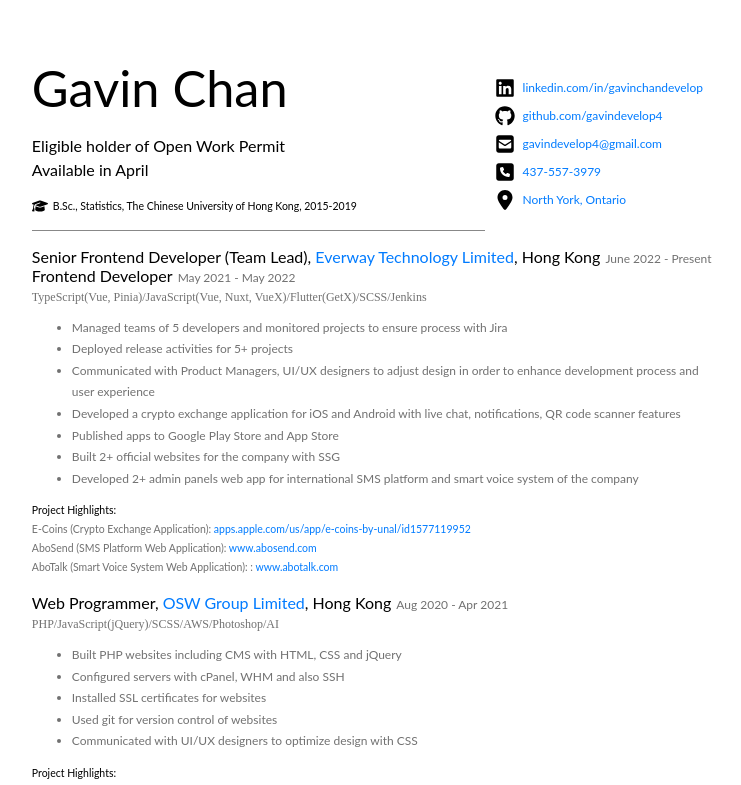
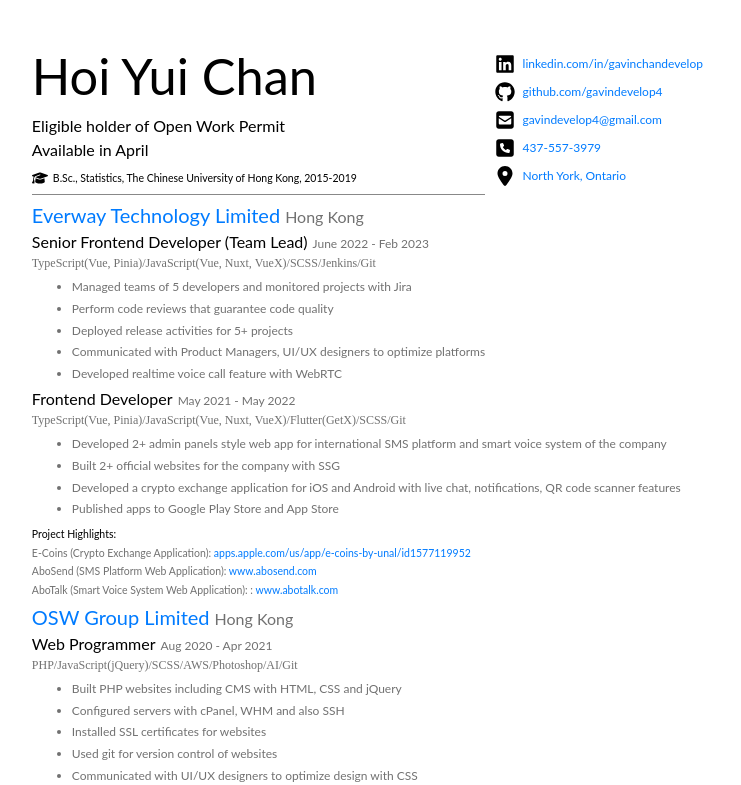
Before and after one commit to gavindevelop4/resume-vue, a Vue app: page / in a window 1280 px wide. Shown: the top 785 px of the page, without its empty margins (268-1009 px from the left). Built offline with nearby package versions, Linux system fonts and the light colour scheme.

Commit message:
Alter: update job description and padding

```diff
--- a/src/App.vue
+++ b/src/App.vue
@@ -62,9 +62,9 @@
         }
     }
     .subpage {
-        padding: 1.5cm;
+        padding: 1.2cm 1.5cm;
         /* border: 5px red solid; */
-        height: 257mm;
+        height: 297mm;
         /* outline: 2cm #FFEAEA solid; */
     }
 </style>
--- /dev/null
+++ b/src/components/CompanyName.vue
@@ -0,0 +1,48 @@
+<template>
+  <div class="companyName">
+    <span class="title"><a :href="link">{{ title }}</a></span>
+    <span class="location">{{ location }}</span>
+  </div>
+</template>
+
+<script>
+export default {
+  name: "CompanyName",
+  props: {
+    title: {
+      type: String,
+      default: '',
+    },
+    link: {
+      type: String,
+      default: ''
+    },
+    location: {
+      type: String,
+      default: 'Hong Kong'
+    },
+  }
+}
+</script>
+
+<style lang="scss">
+.companyName {
+  font-size: 20px;
+  .title {
+    color: #007BFF;
+    // font-weight: 700;
+
+    a {
+      color: #007BFF;
+      text-decoration: none;
+      // font-style: italic;
+    }
+  }
+
+  .location {
+    color: #717171;
+    margin-left: 5px;
+    font-size: 16px;
+  }
+}
+</style>
--- /dev/null
+++ b/src/components/JobTitle.vue
@@ -0,0 +1,40 @@
+<template>
+  <div class="jobTitle">
+    <span>{{ title }}</span>
+    <span class="date"> {{ startDate }} - {{ endDate }}</span>
+  </div>
+</template>
+
+<script>
+export default {
+  name: "JobTitle",
+  props: {
+    title: {
+      type: String,
+      default: '',
+    },
+    startDate: {
+      type: String,
+      default: '',
+    },
+    endDate: {
+      type: String,
+      default: '',
+    }
+  }
+}
+</script>
+
+<style lang="scss">
+.jobTitle {
+  font-size: 16px;
+  margin-bottom: 5px;
+  margin-top: 5px;
+
+  .date {
+    color: #717171;
+    margin-left: 5px;
+    font-size: 12px;
+  }
+}
+</style>
--- a/src/components/OneLineBlock.vue
+++ b/src/components/OneLineBlock.vue
@@ -1,7 +1,7 @@
 <template>
   <div class="oneLineBlock">
-    <span class="title">{{ title }}</span>
-    <span class="skills">{{ skills }}</span>
+    <div class="title">{{ title }}</div>
+    <!-- <div class="skills">{{ skills }}</div> -->
   </div>
 </template>
 
@@ -23,7 +23,8 @@
 
 <style lang="scss" scoped>
 .oneLineBlock {
-  font-size: 16px;
+  font-size: 20px;
+  margin-bottom: 8px;
 
   .skills {
     font-size: 12px;
--- a/src/components/ResponsibilitesList.vue
+++ b/src/components/ResponsibilitesList.vue
@@ -18,10 +18,15 @@
 }
 </script>
 
-<style>
+<style lang="scss">
 .responsibilitesList {
   color: #717171;
   font-size: 12px;
   line-height: 1.8;
+
+  ul {
+    margin-block-start: 5px;
+    margin-block-end: 5px;
+  }
 }
 </style>
--- a/src/components/ResumeHeader.vue
+++ b/src/components/ResumeHeader.vue
@@ -1,7 +1,7 @@
 <template>
   <div class="top-container">
     <div class="left">
-      <div class="name">Gavin Chan</div>
+      <div class="name">Hoi Yui Chan</div>
       <div class="description">Eligible holder of Open Work Permit</div>
       <div class="description">Available in April</div>
       <div class="education">
@@ -52,7 +52,7 @@
   .top-container {
     display: grid;
     grid-template-columns: 2fr 1fr;
-    margin-bottom: 16px;
+    margin-bottom: 8px;
 
     .left {
       border-bottom: 1px solid #888888;
@@ -61,7 +61,7 @@
 
   .name {
     font-size: 50.5px;
-    margin-bottom: 16px;
+    margin-bottom: 8px;
   }
 
   .description {
@@ -73,8 +73,8 @@
     justify-content: flex-start;
     align-items: center;
     font-size: 10.5px;
-    margin-top: 16px;
-    margin-bottom: 16px;
+    margin-top: 8px;
+    margin-bottom: 8px;
 
     .icon {
       width: 16px;
--- a/src/components/ResumeMain.vue
+++ b/src/components/ResumeMain.vue
@@ -2,27 +2,33 @@
   <div class="main">
     <!-- EVERWAY -->
     <div class="employmentHistory">
-      <employmentHistoryTitle
-        title='Senior Frontend Developer (Team Lead)'
-        company="Everway Technology Limited"
-        companyHref="https://universeaction.com/"
-        location="Hong Kong"
-        startDate="June 2022"
-        endDate="Present"
-        :noMarginBottom="true"
+      <company-name
+        title="Everway Technology Limited"
+        link="https://universeaction.com/"
       />
 
-      <employmentHistoryTitle
+      <job-title
+        title='Senior Frontend Developer (Team Lead)'
+        startDate="June 2022"
+        endDate="Feb 2023"
+      />
+
+      <skills skills="TypeScript(Vue, Pinia)/JavaScript(Vue, Nuxt, VueX)/SCSS/Jenkins/Git" />
+
+      <responsibilites-list
+        :list="everwayResList"
+      />
+
+      <job-title
         title='Frontend Developer'
         startDate="May 2021"
         endDate="May 2022"
-        :noLocation="true"
       />
 
-      <skills skills="TypeScript(Vue, Pinia)/JavaScript(Vue, Nuxt, VueX)/Flutter(GetX)/SCSS/Jenkins" />
+      <skills skills="TypeScript(Vue, Pinia)/JavaScript(Vue, Nuxt, VueX)/Flutter(GetX)/SCSS/Git" />
 
       <responsibilites-list
-        :list="everwayResList"
+        :list="everwayResList2"
       />
 
       <project-hightlights
@@ -32,16 +38,18 @@
 
     <!-- OSW -->
     <div class="employmentHistory">
-      <employmentHistoryTitle
+      <company-name
+        title="OSW Group Limited"
+        link="https://www.osw.com.hk/"
+      />
+
+      <job-title
         title='Web Programmer'
-        company="OSW Group Limited"
-        companyHref="https://www.osw.com.hk/"
-        location="Hong Kong"
         startDate="Aug 2020"
         endDate="Apr 2021"
       />
 
-      <skills skills="PHP/JavaScript(jQuery)/SCSS/AWS/Photoshop/AI" />
+      <skills skills="PHP/JavaScript(jQuery)/SCSS/AWS/Photoshop/AI/Git" />
 
       <responsibilites-list
         :list="oswResList"
@@ -54,14 +62,17 @@
 
     <!-- SF -->
     <div class="employmentHistory">
-      <employmentHistoryTitle
+      <company-name
+        title="S.F. Express"
+        link="https://htm.sf-express.com/hk/en/"
+      />
+
+      <job-title
         title='Marketing Assistant (Data Analyst)'
-        company="S.F. Express"
-        companyHref="https://htm.sf-express.com/hk/en/"
-        location="Hong Kong"
         startDate="Jul 2019"
         endDate="Apr 2020"
       />
+
 
       <skills skills="Excel/MySQL" />
     </div>
@@ -71,6 +82,8 @@
         title="Other Skills"
         skills="TypeScript(React, React Native, Next)/NodeJS(ExpressJS)/MongoDB/Java(SpringBoot)"
       />
+      <skills skills="TypeScript(React, React Native, Next)/NodeJS(ExpressJS)/MongoDB/Java(SpringBoot)" />
+
     </div>
 
     <div class="employmentHistory">
@@ -78,40 +91,50 @@
         title="Language"
         skills="English(Fluent)/Cantonese(Native)/Mandarin(Fluent)"
       />
+      <skills skills="English(Fluent)/Cantonese(Native)/Mandarin(Fluent)"/>
     </div>
 
   </div>
 </template>
 
 <script>
-import employmentHistoryTitle from '@/components/EmploymentHistoryTitle.vue'
+// import employmentHistoryTitle from '@/components/EmploymentHistoryTitle.vue'
 import skills from '@/components/Skills.vue'
 import ResponsibilitesList from './ResponsibilitesList.vue'
 import projectHightlights from '@/components/ProjectHighlights.vue'
 import oneLineBlock from '@/components/OneLineBlock.vue'
+import companyName from '@/components/CompanyName.vue'
+import jobTitle from '@/components/JobTitle.vue'
 
 export default {
   name: "resumeMain",
   components: {
-    employmentHistoryTitle,
+    // employmentHistoryTitle,
     skills,
     ResponsibilitesList,
     projectHightlights,
-    oneLineBlock
+    oneLineBlock,
+    companyName,
+    jobTitle
   },
   computed: {
     // everway
     everwayResList() {
       return [
-      "Managed teams of 5 developers and monitored projects to ensure process with Jira",
-      "Deployed release activities for 5+ projects",
-      `Communicated with Product Managers, UI/UX designers to adjust design in order to enhance development process and user
-        experience`,
-"Developed a crypto exchange application for iOS and Android with live chat, notifications, QR code scanner features",
-"Published apps to Google Play Store and App Store",
-"Built 2+ official websites for the company with SSG",
-"Developed 2+ admin panels web app for international SMS platform and smart voice system of the company",
-    ]
+        "Managed teams of 5 developers and monitored projects with Jira",
+        "Perform code reviews that guarantee code quality",
+        "Deployed release activities for 5+ projects",
+        "Communicated with Product Managers, UI/UX designers to optimize platforms",
+        "Developed realtime voice call feature with WebRTC"
+      ]
+    },
+    everwayResList2() {
+      return [
+        "Developed 2+ admin panels style web app for international SMS platform and smart voice system of the company",
+        "Built 2+ official websites for the company with SSG",
+        "Developed a crypto exchange application for iOS and Android with live chat, notifications, QR code scanner features",
+        "Published apps to Google Play Store and App Store",
+      ]
     },
     everwayProjects() {
       return [
@@ -137,6 +160,7 @@
         "Installed SSL certificates for websites",
         "Used git for version control of websites",
         "Communicated with UI/UX designers to optimize design with CSS",
+        "Developed 3D animations with Three.js"
       ]
     },
     oswProjects() {
@@ -157,6 +181,6 @@
 
 <style lang="scss" scoped>
 .employmentHistory {
-  margin-bottom: 16px;
+  margin-bottom: 5px;
 }
 </style>
```
